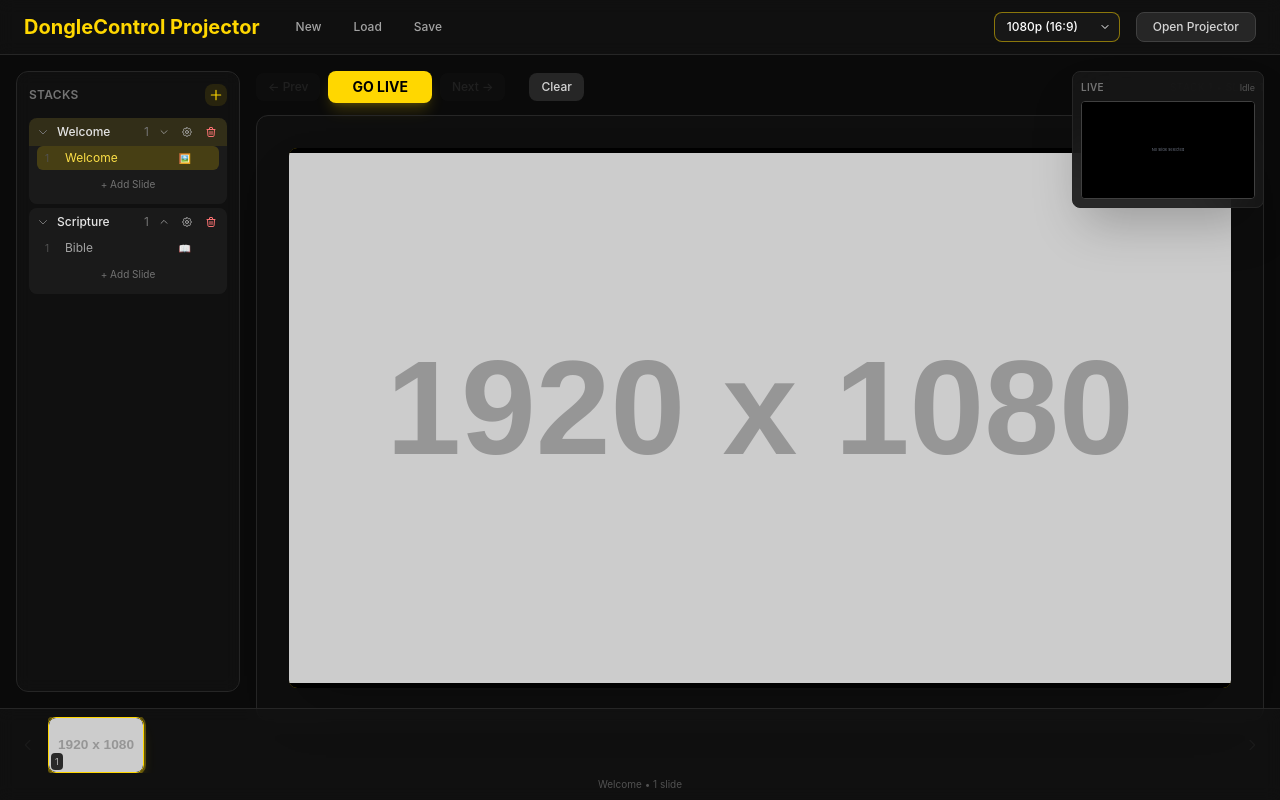
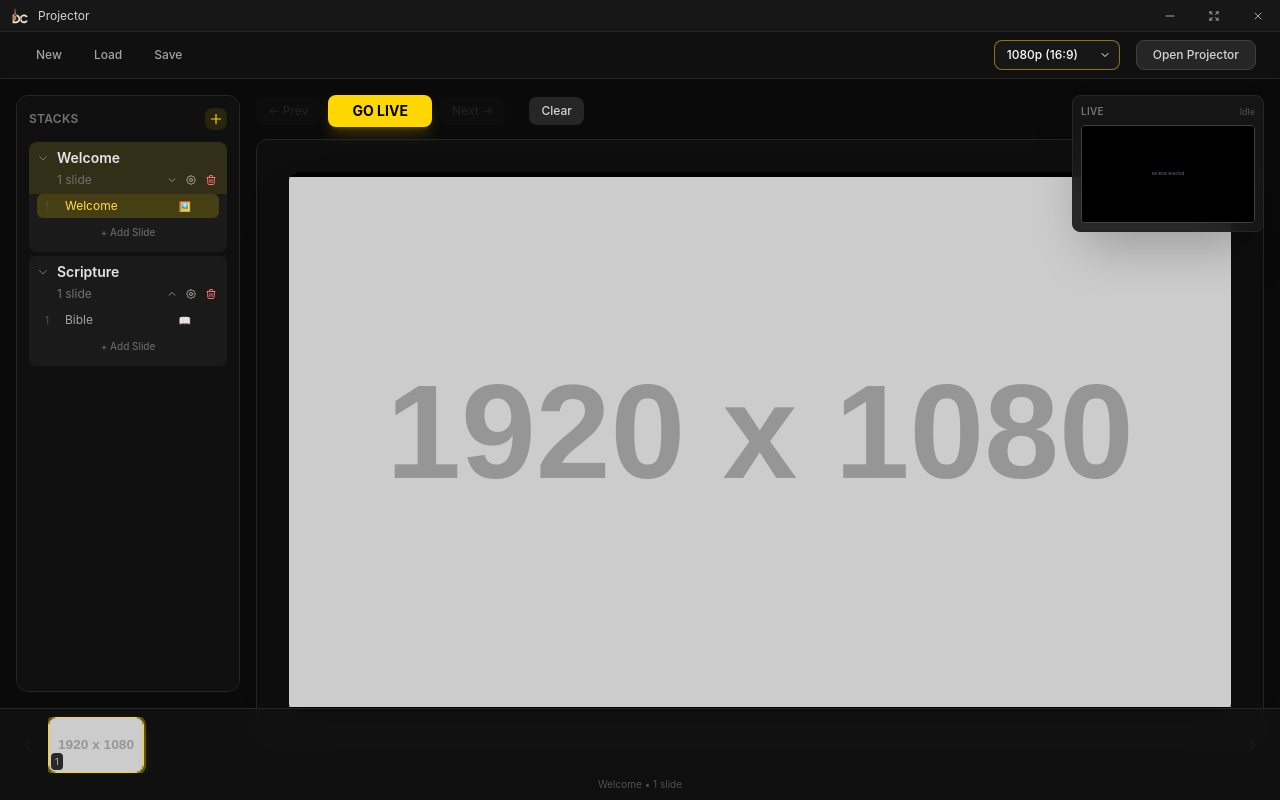
Before and after one commit to froggr/Proj, a Vue app: page / in a window 1280 px wide. Built offline with nearby package versions, Linux system fonts and the light colour scheme.

Commit message:
almost mvp

```diff
--- a/dist-electron/preload.js
+++ b/dist-electron/preload.js
@@ -22,5 +22,9 @@ contextBridge.exposeInMainWorld("electronAPI", {
   // File operations
   savePresentation: (data) => ipcRenderer.invoke("save-presentation", data),
   loadPresentation: () => ipcRenderer.invoke("load-presentation"),
-  selectImages: () => ipcRenderer.invoke("select-images")
+  selectImages: () => ipcRenderer.invoke("select-images"),
+  // Window controls
+  windowMinimize: () => ipcRenderer.invoke("window-minimize"),
+  windowMaximize: () => ipcRenderer.invoke("window-maximize"),
+  windowClose: () => ipcRenderer.invoke("window-close")
 });
--- a/src/views/ControlView.vue
+++ b/src/views/ControlView.vue
@@ -1,9 +1,52 @@
 <template>
-  <div class="h-screen w-screen bg-neutral-950 flex flex-col">
-    <!-- Top Bar -->
-    <div class="px-6 py-3 flex items-center justify-between border-b border-neutral-800 bg-neutral-900/50 backdrop-blur">
-      <div class="flex items-center gap-6">
-        <h1 class="text-xl font-bold text-gold-500">DongleControl Projector</h1>
+  <div class="h-screen w-screen bg-neutral-950 flex flex-col overflow-hidden">
+    <!-- Custom Title Bar (Compact) -->
+    <div class="title-bar flex items-center justify-between bg-neutral-900 border-b border-neutral-800" style="height: 32px; -webkit-app-region: drag; flex-shrink: 0;">
+      <div class="flex items-center gap-2.5 pl-3" style="-webkit-app-region: no-drag;">
+        <svg viewBox="189.42 64.02 448.8 437.25" class="w-4 h-4 flex-shrink-0" xmlns="http://www.w3.org/2000/svg" style="display: block;">
+          <path d="M208.137 242.386q19.612 0.135 39.221 -0.205c-0.067 7.24 -0.083 14.467 0.477 21.69 -2.043 0.884 -4.05 1.757 -5.843 3.106 -4.58 3.447 -7.45 8.427 -8.221 14.073 -1.006 7.364 -0.521 15.143 -0.496 22.574l0.118 36.149 -0.053 30.071c-0.019 5.976 -0.417 12.211 0.334 18.135 0.487 3.833 1.843 7.872 4.269 10.924 5.122 6.44 12.419 7.544 20.011 8.455 -0.084 4.712 -1.179 22.87 0.532 25.836l1.192 0.169c8.497 0.371 17.074 0.097 25.578 0.062 19.03 0.023 37.519 0.238 54.05 -10.756 16.009 -10.647 26.551 -27.872 30.331 -46.58 3.697 -18.301 0.576 -37.706 -9.854 -53.326 -9.761 -14.617 -23.098 -24.399 -40.41 -27.866 0.113 -5.131 0.525 -10.578 -0.72 -15.599 -1.65 -6.65 -6.076 -11.381 -11.817 -14.776 -0.484 -7.313 -0.054 -14.806 0.043 -22.136a118.69 118.69 0 0 1 77.453 33.765c22.461 22.303 35.561 54.593 35.655 86.196a122.944 122.944 0 0 1 -36.414 87.153 117.208 117.208 0 0 1 -69.354 33.189c-14.947 1.58 -30.321 0.882 -45.341 0.817l-60.714 -0.087c-0.407 -21.687 -0.044 -43.441 -0.061 -65.134z" fill="#EDE3D5"/>
+          <path d="M520.922 241.124c13.743 -1.531 29.318 1.468 42.304 5.968 27.621 9.571 52.617 29.082 65.481 55.683 -14.936 5.812 -29.685 12.565 -44.457 18.82 -10.621 -16.455 -25.034 -27.761 -44.449 -31.949a68.054 68.054 0 0 0 -51.999 9.969c-15.354 10.09 -24.408 24.38 -28.112 42.302 -4.452 21.539 -2.361 46.042 10.011 64.688a62.157 62.157 0 0 0 39.882 26.777c23.003 4.581 47.577 -1.501 63.849 -18.842 2.541 -2.708 8.416 -11.272 10.961 -12.745 0.471 -0.273 1.407 0.126 1.934 0.251q9.896 3.917 19.697 8.068c7.564 3.284 15.085 6.858 22.842 9.665 -10.652 21.483 -24.744 37.017 -45.711 48.788a120.189 120.189 0 0 1 -89.969 10.652c-23.595 -6.726 -46.419 -22.052 -61.066 -41.86 -5.056 -6.838 -9.019 -14.434 -13.144 -21.852a164.355 164.355 0 0 0 2.126 -5.181c12.479 -32.615 10.97 -71.058 -3.397 -102.661 5.47 -9.649 11.113 -19.094 18.519 -27.423 21.897 -24.623 52.292 -37.101 84.698 -39.117" fill="#EDE3D5"/>
+          <path d="M256.783 272.898c6.006 -0.258 12.101 0.041 18.12 -0.012 6.793 -0.06 14.077 -0.7 20.812 0.261 2.771 0.396 5.637 1.138 7.978 2.728 2.623 1.781 4.205 4.803 4.799 7.859 0.935 4.82 0.285 10.234 0.196 15.142q-0.113 8.097 -0.089 16.195l-0.108 42.267c0.007 8.322 0.373 16.763 -0.064 25.069 -0.13 2.48 -0.188 6.464 -1.688 8.503 -2.393 3.254 -6.229 4.156 -10.01 4.637q-11.671 -0.005 -23.34 0.153c-5.795 0.131 -11.789 0.761 -17.552 0.143 -2.378 -0.255 -5.301 -0.771 -7.252 -2.228 -2.542 -1.899 -3.815 -5.411 -4.104 -8.463 -0.539 -5.682 -0.143 -11.455 -0.087 -17.153l0.135 -28.162 -0.056 -35.234c-0.014 -6.419 -0.357 -13.082 0.169 -19.475 0.255 -3.098 0.508 -5.99 2.637 -8.423 2.517 -2.876 5.893 -3.567 9.504 -3.806" fill="#D87E38"/>
+          <path d="m258.312 163.529 37.03 -0.019c-0.222 16.382 -0.028 32.791 -0.03 49.175q-0.095 25.061 0.082 50.122c-12.267 -0.423 -24.913 -0.359 -37.177 0.086z" fill="#D87E38"/>
+          <path d="M275.123 70.928c0.19 -0.011 0.38 -0.025 0.571 -0.033 1.662 -0.073 3.837 0.047 4.994 1.4 2.697 3.154 1.001 22.072 0.85 26.968 1.772 1.197 3.7 2.445 5.251 3.925 1.573 1.5 2.67 3.26 3.224 5.367 1.781 6.773 0.756 14.574 0.694 21.498 -0.071 8.066 0.023 16.141 0.068 24.209l-12.221 -0.044 -15.152 0.037 -0.05 -22.696c-0.086 -7.356 -1.291 -15.898 0.662 -23.048 1.189 -4.351 4.236 -6.495 7.931 -8.636 -0.274 -7.09 -1.664 -18.708 0.06 -25.264 0.529 -2.015 1.414 -2.656 3.117 -3.682" fill="#D87E38"/>
+          <path d="M267.432 407.158c5.912 0.02 11.83 0.098 17.742 0.049 0.006 8.728 -0.148 17.496 0.082 26.219 -8.505 0.035 -17.082 0.309 -25.578 -0.062a260.229 260.229 0 0 1 7.807 -0.234c-0.01 -8.65 -0.182 -17.326 -0.053 -25.972" fill="#D87E38"/>
+        </svg>
+        <span class="text-xs font-normal text-neutral-300" style="line-height: 16px; display: block;">Projector</span>
+      </div>
+      <div class="flex items-center h-full" style="-webkit-app-region: no-drag;">
+        <button
+          @click="minimizeWindow"
+          class="h-full px-4 hover:bg-neutral-700/50 transition-colors flex items-center justify-center"
+          title="Minimize"
+        >
+          <svg class="w-3 h-3 text-neutral-400" fill="none" stroke="currentColor" viewBox="0 0 24 24">
+            <path stroke-linecap="round" stroke-linejoin="round" stroke-width="2" d="M20 12H4" />
+          </svg>
+        </button>
+        <button
+          @click="maximizeWindow"
+          class="h-full px-4 hover:bg-neutral-700/50 transition-colors flex items-center justify-center"
+          title="Maximize"
+        >
+          <svg class="w-3 h-3 text-neutral-400" fill="none" stroke="currentColor" viewBox="0 0 24 24">
+            <path stroke-linecap="round" stroke-linejoin="round" stroke-width="2" d="M4 8V4m0 0h4M4 4l5 5m11-1V4m0 0h-4m4 0l-5 5M4 16v4m0 0h4m-4 0l5-5m11 5v-4m0 4h-4m4 0l-5-5" />
+          </svg>
+        </button>
+        <button
+          @click="closeWindow"
+          class="h-full px-4 hover:bg-red-600 transition-colors flex items-center justify-center"
+          title="Close"
+        >
+          <svg class="w-3 h-3 text-neutral-400" fill="none" stroke="currentColor" viewBox="0 0 24 24">
+            <path stroke-linecap="round" stroke-linejoin="round" stroke-width="2" d="M6 18L18 6M6 6l12 12" />
+          </svg>
+        </button>
+      </div>
+    </div>
+
+    <!-- Top Bar (Toolbar) -->
+    <div class="px-6 py-2 flex items-center justify-between border-b border-neutral-800 bg-neutral-900/50 backdrop-blur" style="flex-shrink: 0;">
+      <div class="flex items-center gap-4">
         <div class="flex gap-2">
           <button
             @click="newPresentation"
@@ -75,22 +118,25 @@
             class="bg-neutral-800/50 rounded-lg overflow-hidden"
           >
             <!-- Stack Header -->
-            <div
-              class="flex items-center gap-2 px-2 py-1.5 hover:bg-neutral-700/50 transition-all"
-              :class="stackIndex === stagedStackIndex ? 'bg-gold-500/10' : ''"
-            >
+            <div class="px-2 py-1.5 hover:bg-neutral-700/50 transition-all" :class="stackIndex === stagedStackIndex ? 'bg-gold-500/10' : ''">
+              <!-- Stack Title Row -->
+              <div class="flex items-center gap-2 mb-1 cursor-pointer" @click="toggleStack(stackIndex)">
                 <svg
-                class="w-3 h-3 text-neutral-500 transition-transform cursor-pointer"
+                  class="w-3 h-3 text-neutral-500 transition-transform"
                   :class="expandedStacks[stackIndex] ? 'rotate-90' : ''"
                   fill="none"
                   stroke="currentColor"
                   viewBox="0 0 24 24"
-                @click="toggleStack(stackIndex)"
                 >
                   <path stroke-linecap="round" stroke-linejoin="round" stroke-width="2" d="M9 5l7 7-7 7" />
                 </svg>
-              <span class="flex-1 text-neutral-200 font-medium text-xs truncate cursor-pointer" @click="toggleStack(stackIndex)">{{ stack.title }}</span>
-              <span class="text-xs text-neutral-500">{{ stack.slides.length }}</span>
+                <span class="flex-1 text-neutral-200 font-semibold text-sm">{{ stack.title }}</span>
+                <div v-if="stackIndex === liveStackIndex" class="w-1.5 h-1.5 bg-gold-500 rounded-full animate-pulse"></div>
+              </div>
+
+              <!-- Stack Controls Row -->
+              <div class="flex items-center gap-1 pl-5">
+                <span class="text-xs text-neutral-500 mr-auto">{{ stack.slides.length }} slide{{ stack.slides.length !== 1 ? 's' : '' }}</span>
 
                 <!-- Stack reorder buttons -->
                 <button
@@ -134,7 +180,7 @@
                     <path stroke-linecap="round" stroke-linejoin="round" stroke-width="2" d="M19 7l-.867 12.142A2 2 0 0116.138 21H7.862a2 2 0 01-1.995-1.858L5 7m5 4v6m4-6v6m1-10V4a1 1 0 00-1-1h-4a1 1 0 00-1 1v3M4 7h16" />
                   </svg>
                 </button>
-              <div v-if="stackIndex === liveStackIndex" class="w-1.5 h-1.5 bg-gold-500 rounded-full animate-pulse"></div>
+              </div>
             </div>
 
             <!-- Slides in Stack -->
@@ -299,7 +345,7 @@
     </div>
 
     <!-- Bottom: Compact Slide Strip -->
-    <div class="bg-neutral-900/50 backdrop-blur border-t border-neutral-800 px-4 py-2">
+    <div class="bg-neutral-900/50 backdrop-blur border-t border-neutral-800 px-4 py-2" style="flex-shrink: 0;">
       <div class="flex items-center gap-2">
         <button
           @click="prevSlide"
@@ -1016,6 +1062,25 @@ useKeyboard({
   onEscape: clearProjection
 })
 
+// Window control functions
+function minimizeWindow() {
+  if (window.electronAPI && window.electronAPI.windowMinimize) {
+    window.electronAPI.windowMinimize()
+  }
+}
+
+function maximizeWindow() {
+  if (window.electronAPI && window.electronAPI.windowMaximize) {
+    window.electronAPI.windowMaximize()
+  }
+}
+
+function closeWindow() {
+  if (window.electronAPI && window.electronAPI.windowClose) {
+    window.electronAPI.windowClose()
+  }
+}
+
 // Listen for video completion events from projector window
 onMounted(() => {
   if (window.electronAPI && window.electronAPI.onVideoEnded) {
@@ -1031,6 +1096,19 @@ onMounted(() => {
 </script>
 
 <style>
+/* Custom title bar - prevent text selection on drag */
+.title-bar {
+  user-select: none;
+  -webkit-user-select: none;
+}
+
+/* Prevent scrollbars on the entire app */
+html, body {
+  overflow: hidden !important;
+  margin: 0;
+  padding: 0;
+}
+
 /* All selects - dark background with white text - GLOBAL to work in modals too */
 select {
   -webkit-appearance: none !important;
```
Also changed, not shown: dist-electron/main.js (+21 -0 lines), electron/main.js (+24 -0 lines), electron/preload.js (+6 -1 lines), dcsmall.svg (added). Lines whose indentation alone changed are shown as unchanged.
